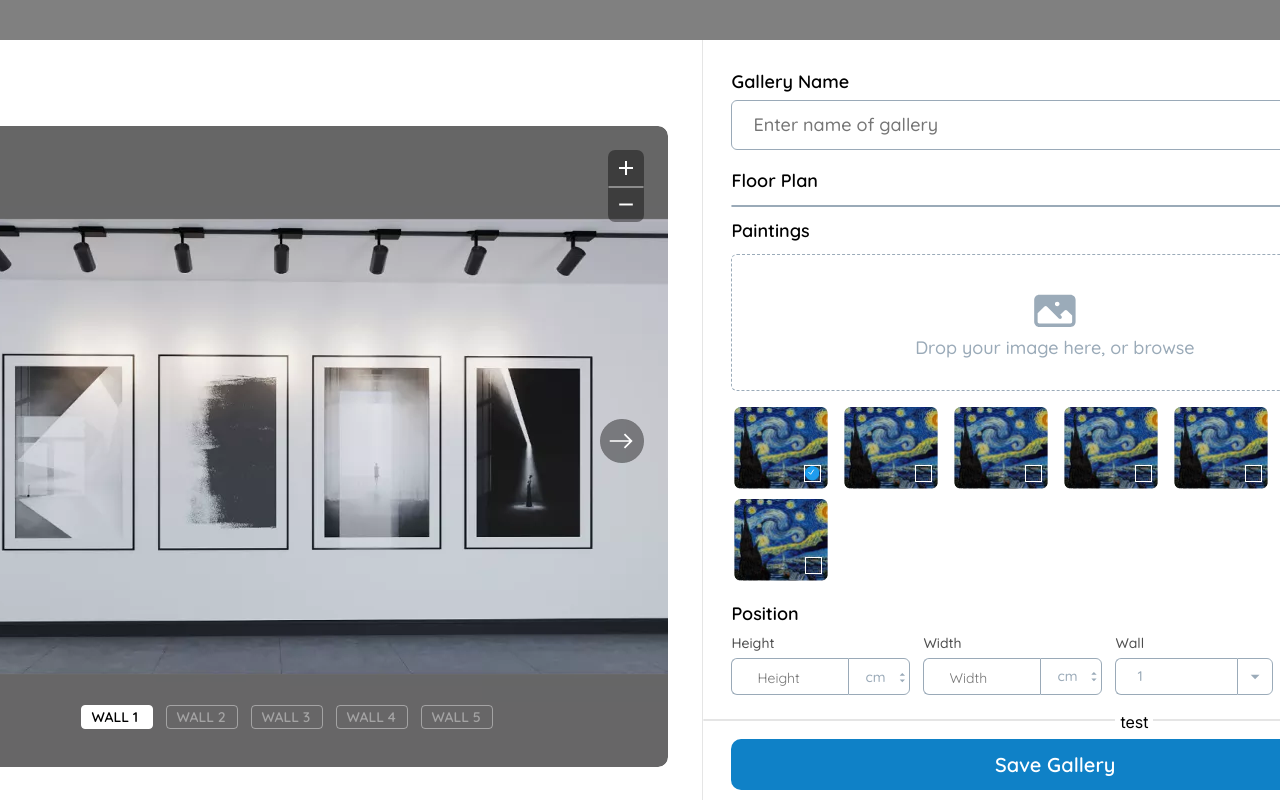
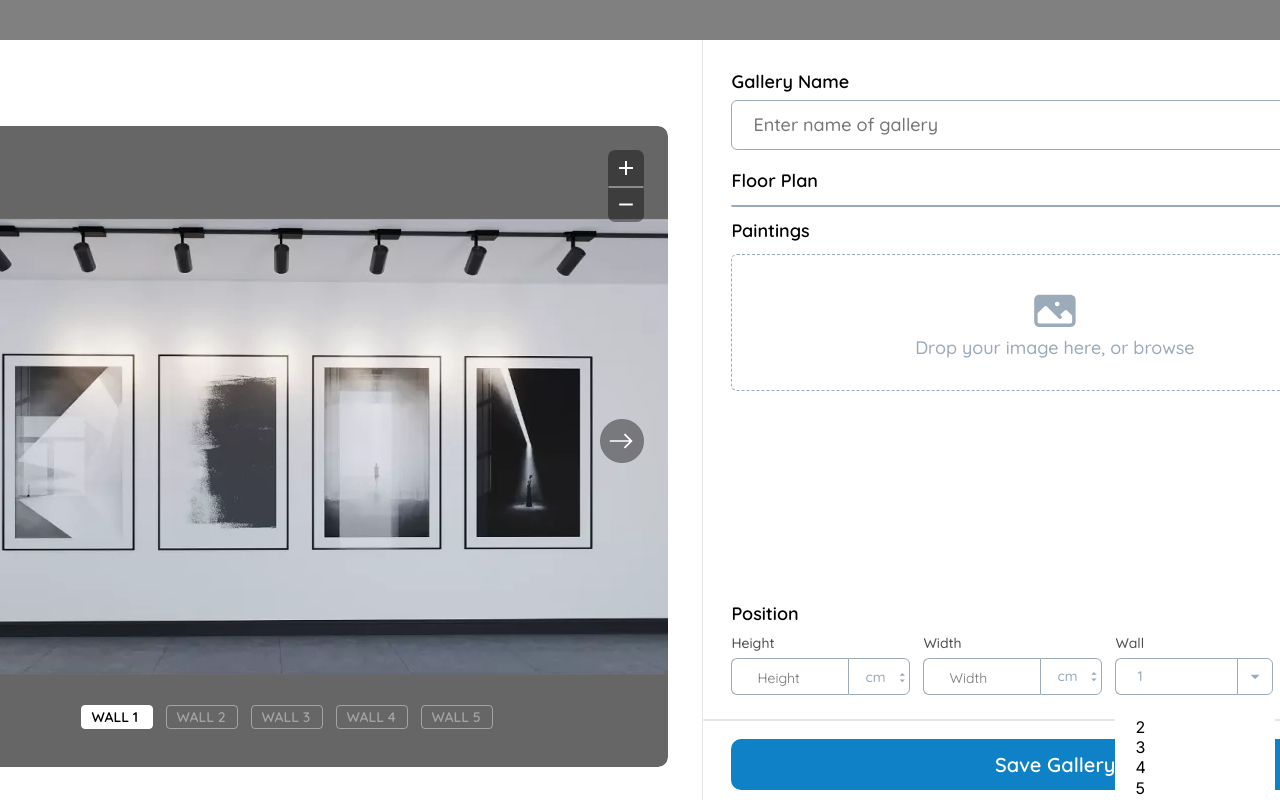
Before and after one commit to ric2thiss/project3, a website built with Parcel: page index.html in a window 1280 px wide. Both pictures are taken after a click on the element 1255 px from the left and 676 px from the top of the page. Built offline with nearby package versions, Linux system fonts and the light colour scheme.

Commit message:
Revisions

```diff
--- a/body.css
+++ b/body.css
@@ -1112,11 +1112,55 @@
 /* Images Rendered */
 
 .images-rendered {
-  width: 107px;
-  height: 60px;
+  width: 200px;
+  height: 80px;
+  margin-right: 20px;
+  border: 1px solid #9BABB9;
+  border-radius: 5px;
 }
 
 .images-rendered2 {
   width: 107px;
   height: 170px;
 }
+
+/* Checkbox  */
+
+/* .image-container {
+  position: relative;
+  display: inline-block;
+
+}
+
+.image-checkbox {
+  position: absolute;
+  top: 5px;
+  right: 5px;
+} */
+
+/* .uploaded-images {
+  position:relative;
+  margin-left: 20px;
+  padding: 0;
+} */
+
+/* container images */
+
+/* .container-images {
+  position: relative;
+  background-color: black;
+  left: 0;
+  width: 500px;
+  display: flex;
+  flex-wrap: wrap;
+} */
+
+ul {
+  list-style: none;
+  padding: 0;
+  margin-left: 10px;
+  width: 130px;
+}
+li {
+  padding-bottom: 2px;
+}
--- a/index.html
+++ b/index.html
@@ -108,8 +108,13 @@
                     />
                     </div>
                   </div>
-                  <div class="test-wall" style="display:none;background-color: white;padding: 5px;">
-                    test
+                  <div class="test-wall" style="display:none;background-color: white;padding: 10px;">
+                    <ul>
+                      <li class="walls">2</li>
+                      <li class="walls">3</li>
+                      <li class="walls">4</li>
+                      <li class="walls">5</li>
+                    </ul>
                   </div>
                 </div>
                 <div class="body-edit">
@@ -127,31 +132,31 @@
             </div>
             <div class="body-paintings-grou">
               <div class="body-frame53">
-                <img
+                <!-- <img
                   src="public/external/rectangle33552-v8r9-200h.png"
                   alt="Rectangle33552"
                   class="body-rectangle3"
-                />
-                <img
+                /> -->
+                <!-- <img
                   src="public/external/ellipse33553-0i6-200h.png"
                   alt="Ellipse33553"
                   class="body-ellipse3"
-                />
+                /> -->
               </div>
               <div class="body-frame44">
-                <img
+                <!-- <img
                   src="public/external/rectangle32322-pp8s-200h.png"
                   alt="Rectangle32322"
                   class="body-rectangle31"
-                />
-                <img
+                /> -->
+                <!-- <img
                   src="public/external/ellipse32323-33et-200h.png"
                   alt="Ellipse32323"
                   class="body-ellipse31"
-                />
+                /> -->
               </div>
               <div class="body-frame54">
-                <img
+                <!-- <img
                   src="public/external/rectangle33555-5sjp-200h.png"
                   alt="Rectangle33555"
                   class="body-rectangle32"
@@ -160,10 +165,10 @@
                   src="public/external/ellipse33556-d8at-200h.png"
                   alt="Ellipse33556"
                   class="body-ellipse32"
-                />
+                /> -->
               </div>
               <div class="body-frame55">
-                <img
+                <!-- <img
                   src="public/external/rectangle33558-t6ni-200h.png"
                   alt="Rectangle33558"
                   class="body-rectangle33"
@@ -172,10 +177,10 @@
                   src="public/external/ellipse33559-udqe-200h.png"
                   alt="Ellipse33559"
                   class="body-ellipse33"
-                />
+                /> -->
               </div>
               <div class="body-frame56">
-                <img
+                <!-- <img
                   src="public/external/rectangle33561-3eyc-200h.png"
                   alt="Rectangle33561"
                   class="body-rectangle34"
@@ -184,10 +189,10 @@
                   src="public/external/ellipse33562-gal-200h.png"
                   alt="Ellipse33562"
                   class="body-ellipse34"
-                />
+                /> -->
               </div>
               <div class="body-frame57">
-                <img
+                <!-- <img
                   src="public/external/rectangle33564-01ef-200h.png"
                   alt="Rectangle33564"
                   class="body-rectangle35"
@@ -196,20 +201,21 @@
                   src="public/external/ellipse33565-l5al-200h.png"
                   alt="Ellipse33565"
                   class="body-ellipse35"
-                />
+                /> -->
               </div>
-              <div class="body-frame52" id="preview">
+              <div style="display: flex; position: absolute; top: 200px; flex-wrap: wrap; width: 660px;" id="preview"></div>
+              <div class="body-frame52">
                 <div class="body-frame14">
                   <div class="body-length3">
                     <div class="body-frame134">
                       <div class="body-frame441">
-                        <img
+                        <!-- <img
                           src="public/external/rectangle32316-7ykp-200h.png"
                           alt="Rectangle32316"
                           class="body-rectangle36"
-                        />
+                        /> -->
                         <div class="body-group1">
-                          <img
+                          <!-- <img
                             src="public/external/ellipse32318-aq8a-200h.png"
                             alt="Ellipse32318"
                             class="body-ellipse36"
@@ -218,7 +224,7 @@
                             src="public/external/check212319-zjnw.svg"
                             alt="Check212319"
                             class="body-check21"
-                          />
+                          /> -->
                         </div>
                       </div>
                     </div>
--- a/index.js
+++ b/index.js
@@ -199,15 +199,25 @@ arrow_down_wall.addEventListener('click', function(){
     let reader = new FileReader();
 
     reader.onload = function(e) {
-      let imgElement = document.createElement("img");
-      imgElement.src = e.target.result;
-      imgElement.style.maxWidth = "100%";
-      imgElement.classList.add('images-rendered')
-      document.getElementById("preview").appendChild(imgElement);
+      let container = document.createElement('div');
+      container.classList.add('container-images');
+      container.innerHTML = `
+        <div style="position: relative;">
+          <img src="${e.target.result}" class="uploaded-images" width="80" height="80" onclick="toggleCheckbox(this)"/>
+          <input type="checkbox" style="position: absolute; bottom: 5px; right: 5px;" />
+        </div>
+      `;
+      document.getElementById("preview").appendChild(container);
     };
 
     reader.readAsDataURL(file);
   }
+
+  function toggleCheckbox(image) {
+    let checkbox = image.parentNode.querySelector('input[type="checkbox"]');
+    checkbox.checked = !checkbox.checked;
+  }
+
 
 // Save Button
   function saveDatahere() {
@@ -226,6 +236,7 @@ arrow_down_wall.addEventListener('click', function(){
       };
 
       reader.readAsDataURL(file);
+      console.log(reader.readAsDataURL(file));
     }
   }
 
@@ -284,3 +295,17 @@ arrow_down_wall.addEventListener('click', function(){
     }
     items[currentIndex].style.display = 'block';
   }
+
+
+  // Walls
+
+  const walls = document.querySelectorAll('.walls');
+  const currentWall = document.querySelector('.body-text16');
+  console.log(currentWall)
+
+  for(let wall of walls){
+    wall.addEventListener('click', () => {
+      wall.style.cursor = "pointer";
+      currentWall.textContent = wall.textContent
+    })
+  }
```
